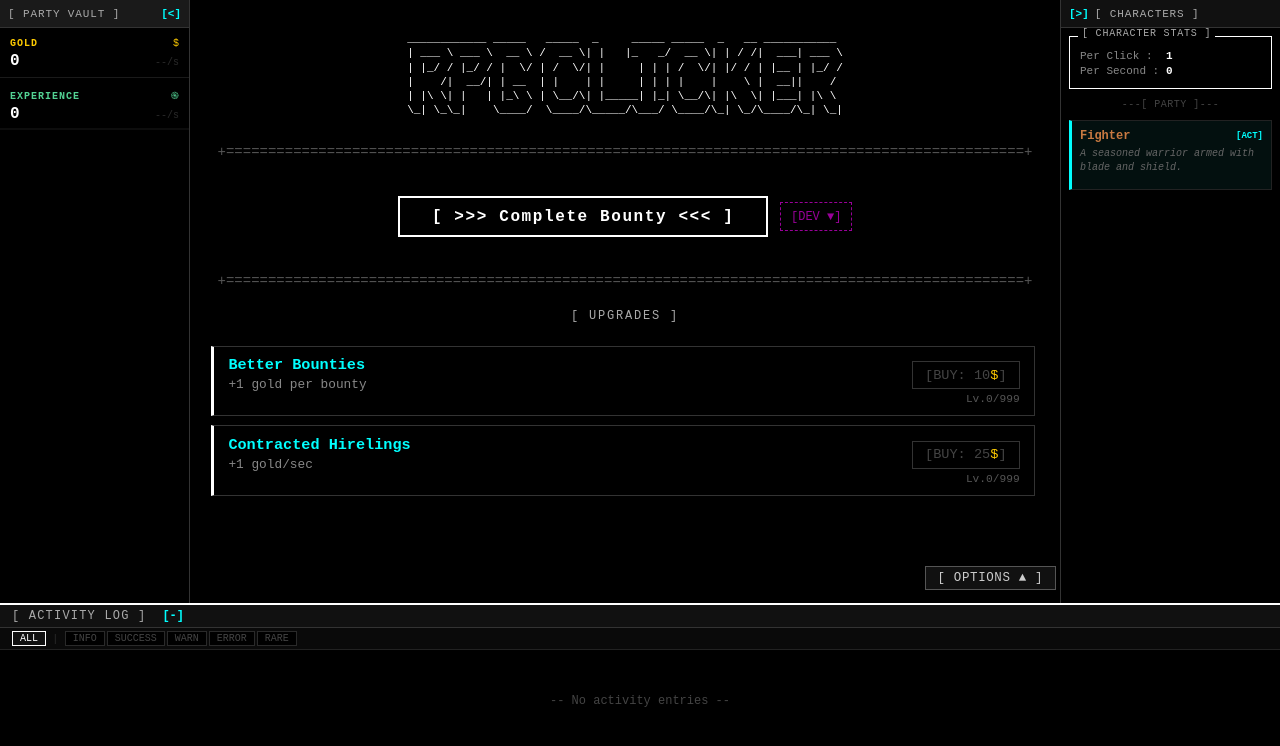
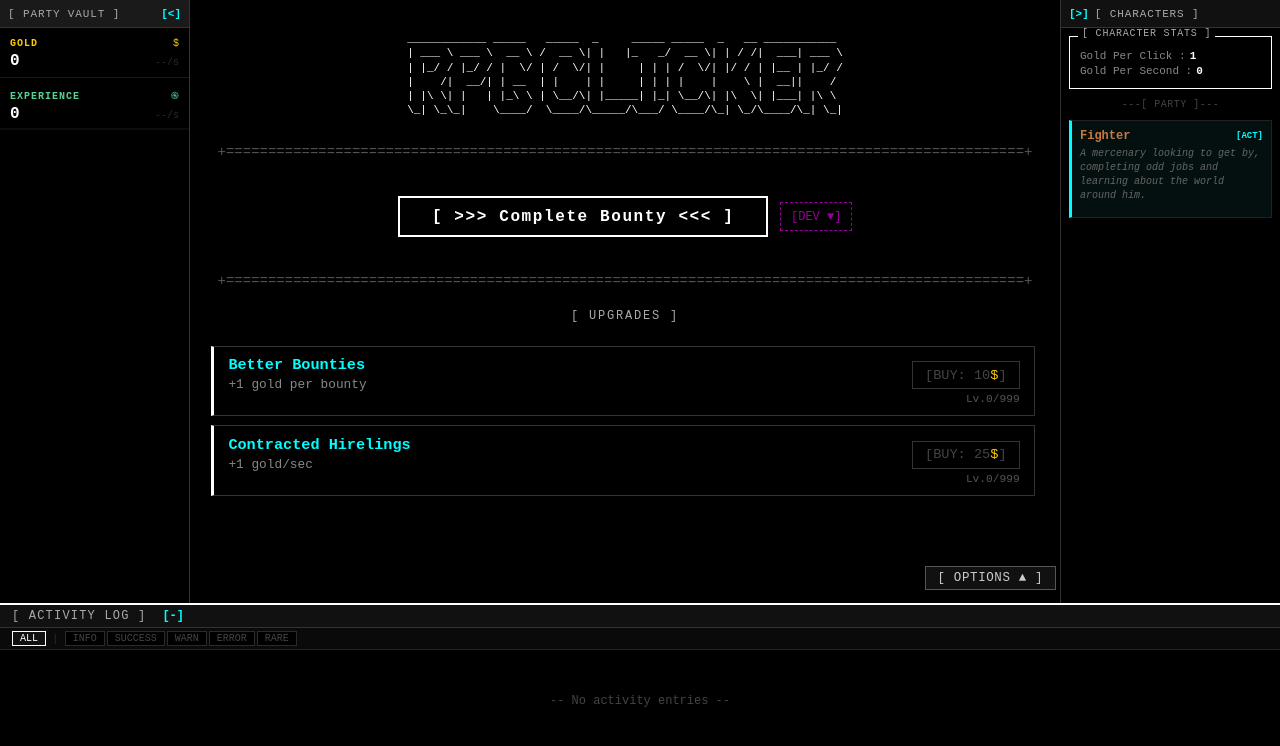
Before and after one commit to penguinswin3/rpg-clicker, an Angular app: page / in a window 1280 px wide. Shown: the top 746 px of the page. Built offline with nearby package versions, Linux system fonts and the light colour scheme.

Commit message:
add lore

```diff
--- a/src/app/app.component.ts
+++ b/src/app/app.component.ts
@@ -169,7 +169,7 @@ export class AppComponent implements OnInit, OnDestroy {
     const level      = this.upgrades.level('MORE_HERBS');
     const guaranteed = Math.floor(level / 100);
     const remainder  = level % 100;
-    if (guaranteed === 0) return `${remainder}% chance`;
+    if (guaranteed === 0) return `${remainder}%`;
     if (remainder  === 0) return `${guaranteed}× (guaranteed)`;
     return `${guaranteed}× + ${remainder}% again`;
   }
@@ -184,7 +184,7 @@ export class AppComponent implements OnInit, OnDestroy {
           ? [{ label: HERO_STATS_FLAVOR.RANGER.CATS_EYE, value: `${this.upgrades.level('POTION_CATS_EYE')}%` }]
           : []),
         ...(this.upgrades.level('BIGGER_GAME') > 0
-          ? [{ label: HERO_STATS_FLAVOR.RANGER.MAX_MEAT, value: `1-${this.upgrades.level('BIGGER_GAME') + 1}` }]
+          ? [{ label: HERO_STATS_FLAVOR.RANGER.MAX_MEAT, value: `${this.upgrades.level('BIGGER_GAME') + 1}` }]
           : []),
       ];
     }
@@ -192,7 +192,7 @@ export class AppComponent implements OnInit, OnDestroy {
       return [
         { label: HERO_STATS_FLAVOR.APOTHECARY.HERBS_BREW,  value: `${YIELDS.APOTHECARY_BREW_HERB_COST}` },
         { label: HERO_STATS_FLAVOR.APOTHECARY.SAVE_CHANCE, value: `${this.herbSaveChance}%`              },
-        { label: HERO_STATS_FLAVOR.APOTHECARY.SELL_RATE,   value: `${this.potionAutoGoldPerSecond}g/s`   },
+        { label: HERO_STATS_FLAVOR.APOTHECARY.SELL_RATE,   value: `${this.potionAutoGoldPerSecond}`   },
       ];
     }
     // Fighter
--- a/src/app/flavor-text.ts
+++ b/src/app/flavor-text.ts
@@ -89,17 +89,17 @@ export const UPGRADE_FLAVOR = {
 export const CHARACTER_FLAVOR = {
   FIGHTER: {
     name: 'Fighter',
-    desc: 'A seasoned warrior armed with blade and shield.',
+    desc: 'A mercenary looking to get by, completing odd jobs and learning about the world around him.',
     questBtn: 'Complete Bounty',
   },
   RANGER: {
     name: 'Ranger',
-    desc: 'A swift archer who strikes from the shadows.',
+    desc: 'A perceptive folk, and a warden of the woods. Even when her prey escapes, she manages to always bring something home.',
     questBtn: 'Hunt & Gather',
   },
   APOTHECARY: {
     name: 'Apothecary',
-    desc: 'A skilled brewer who turns rare ingredients into powerful potions.',
+    desc: 'The proud owner of a small potion shop. He is quite good at his craft, and specializes in versatile potion bases.',
     questBtn: 'Alchemize',
   },
 } as const;
@@ -143,9 +143,9 @@ export const HERO_STATS_FLAVOR = {
   BOX_TITLE: '[ CHARACTER STATS ]',
 
   FIGHTER: {
-    PER_CLICK:   'Per Click   :',
-    PER_SECOND:  'Per Second  :',
-    XP_PER_CLICK: 'XP / Bounty :',
+    PER_CLICK:    'Gold Per Click   :',
+    PER_SECOND:   'Gold Per Second  :',
+    XP_PER_CLICK: 'XP Per Bounty    :',
   },
   RANGER: {
     HERB_CHANCE:  'Herb Chance  :',
@@ -155,8 +155,8 @@ export const HERO_STATS_FLAVOR = {
     MAX_MEAT:     'Max Meat     :',
   },
   APOTHECARY: {
-    HERBS_BREW:  'Herbs/Brew   :',
-    SAVE_CHANCE: 'Save Chance  :',
-    SELL_RATE:   'Sell Rate    :',
+    HERBS_BREW:  'Herbs Per Brew   :',
+    SAVE_CHANCE: 'Herb Save Chance :',
+    SELL_RATE:   'Sell Rate        :',
   },
 } as const;
```
Also changed, not shown: TODO.txt.
